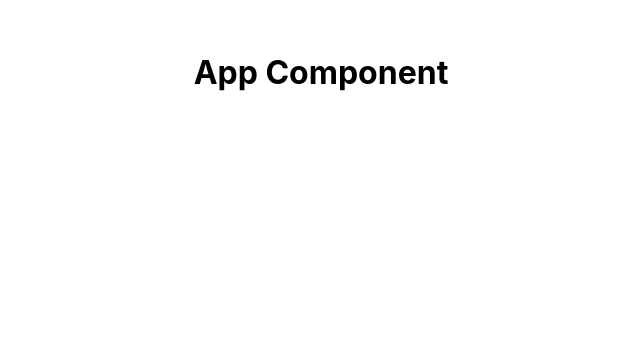
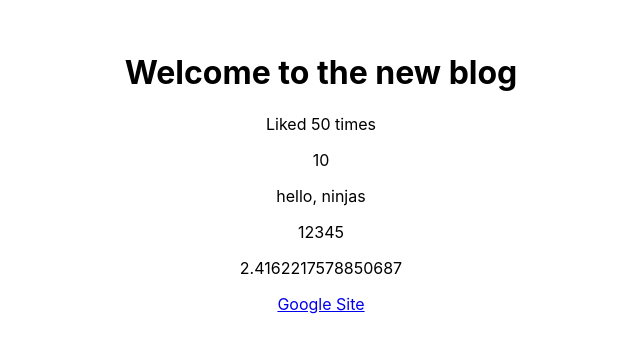
Before and after one commit to githubxiaoou/blog-demo-react-ts, a React (Vite) app in the folder dojo-blog/: page / in a window 1280 px wide. Shown: the top 352 px of the page, without its empty margins (319-959 px from the left). Built offline with nearby package versions, Linux system fonts and the light colour scheme.

Commit message:
#4 - Dynamic Values in Templates

```diff
--- a/dojo-blog/src/App.tsx
+++ b/dojo-blog/src/App.tsx
@@ -4,12 +4,25 @@
 import './App.css'
 
 function App() {
-  const [count, setCount] = useState(0)
+  const title = 'Welcome to the new blog';
+  const likes = 50;
+  // const person = { name: 'yoshi', age: 30 };
+  const link = 'http://www.google.com';
 
   return (
     <>
       <div className="content">
-        <h1>App Component</h1>
+        <h1>{ title }</h1>
+        <p>Liked { likes } times</p>
+
+        {/* <p>{ person }</p> */}
+
+        <p>{ 10 }</p>
+        <p>{ "hello, ninjas" }</p>
+        <p>{ [1,2,3,4,5] }</p>
+        <p>{ Math.random() * 10 }</p>
+
+        <a href={link}>Google Site</a>
       </div>
     </>
   )
```
